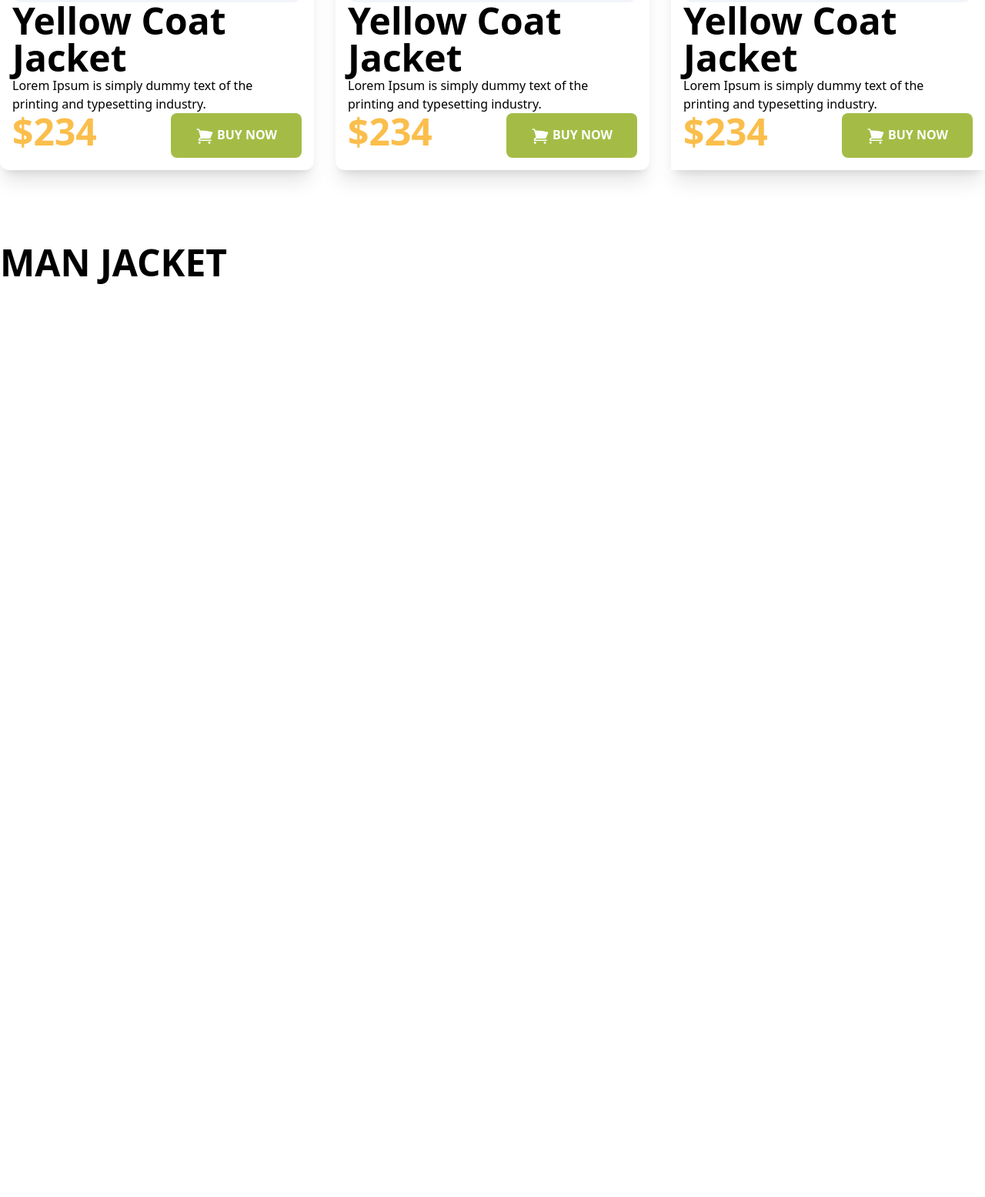
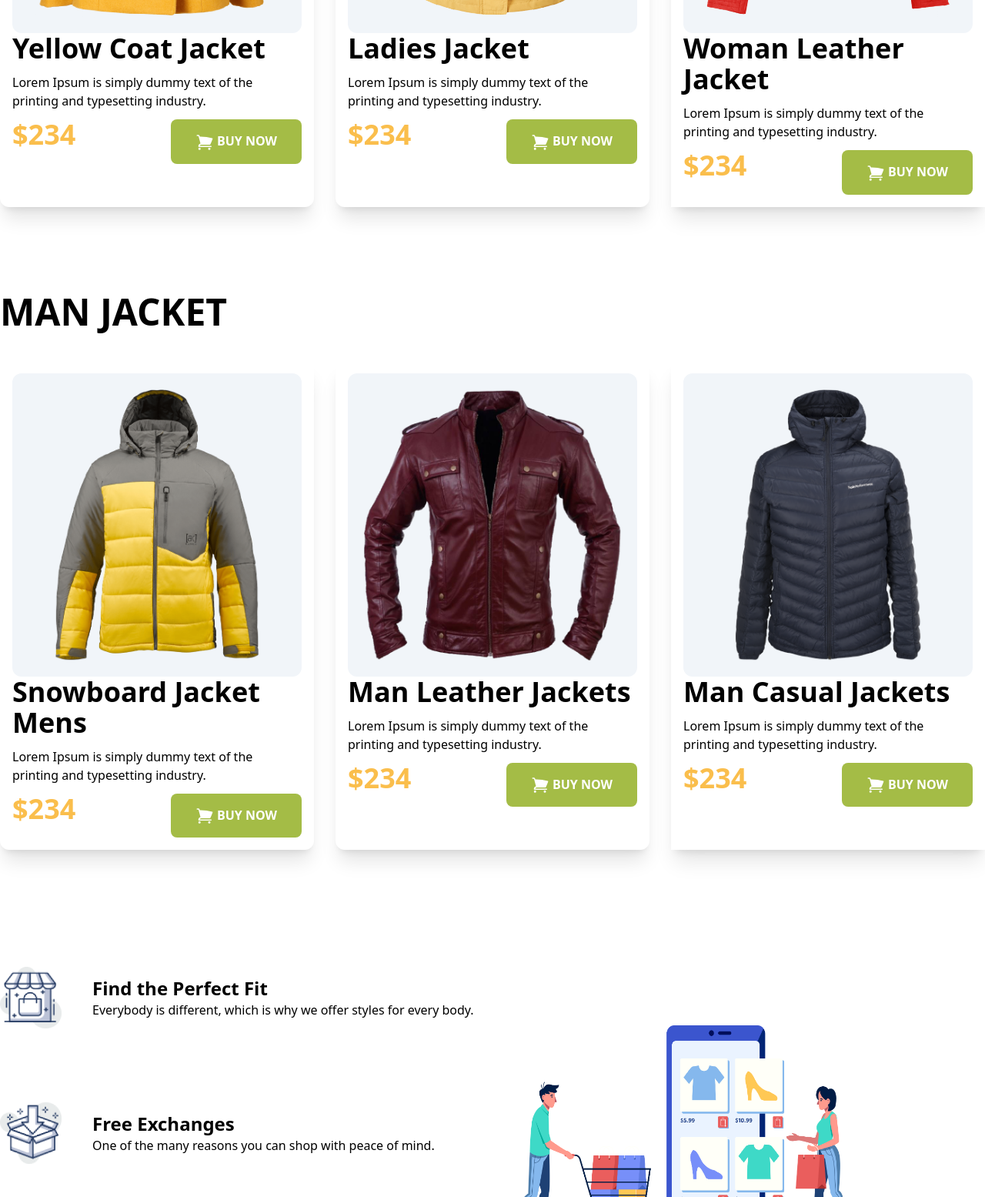
Before and after one commit to hasanulbanna85/penguin-fashion, a plain HTML site: page index.html in a window 1280 px wide. Shown: the part 1175-2730 px from the top of the page at 77% size. Before the commit the page ends 1548 px from the top, so only its background shows below. Drawn offline with nearby package versions, Linux system fonts and the light colour scheme.

Commit message:
Find the Perfect Fit finished

```diff
--- a/index.html
+++ b/index.html
@@ -47,19 +47,19 @@
 
     <main class="container mx-auto">
       <!-- Woman Jacket -->
-      <section class="pb-24">
-        <h2 class="text-5xl font-bold uppercase">Woman Jacket</h2>
+      <section class="pb-28">
+        <h2 class="text-5xl font-bold uppercase mb-10">Woman Jacket</h2>
         <div class="grid md:grid-cols-2 lg:grid-cols-3 gap-7">
           <!-- jacket-1 -->
           <div class="p-4 shadow-xl rounded-xl">
             <div class="bg-slate-100 p-5 rounded-xl">
               <img src="images/jacket-1.png" alt="">
             </div>
-            <h2 class="text-5xl font-semibold">Yellow Coat Jacket </h2>
-            <p>Lorem Ipsum is simply dummy text of the
+            <h2 class="text-4xl font-semibold mb-3">Yellow Coat Jacket </h2>
+            <p class=" mb-3">Lorem Ipsum is simply dummy text of the
               printing and typesetting industry.</p>
             <div class="flex justify-between">
-              <h2 class="text-5xl font-bold text-jacketprice">$234</h2>
+              <h2 class="text-4xl font-bold text-jacketprice">$234</h2>
               <button class="uppercase bg-[#A4BC46] text-white font-semibold py-4 px-8 rounded-lg">
                 <svg xmlns="http://www.w3.org/2000/svg" viewBox="0 0 24 24" fill="currentColor" class="w-6 h-6 inline">
                   <path d="M2.25 2.25a.75.75 0 0 0 0 1.5h1.386c.17 0 .318.114.362.278l2.558 9.592a3.752 3.752 0 0 0-2.806 3.63c0 .414.336.75.75.75h15.75a.75.75 0 0 0 0-1.5H5.378A2.25 2.25 0 0 1 7.5 15h11.218a.75.75 0 0 0 .674-.421 60.358 60.358 0 0 0 2.96-7.228.75.75 0 0 0-.525-.965A60.864 60.864 0 0 0 5.68 4.509l-.232-.867A1.875 1.875 0 0 0 3.636 2.25H2.25ZM3.75 20.25a1.5 1.5 0 1 1 3 0 1.5 1.5 0 0 1-3 0ZM16.5 20.25a1.5 1.5 0 1 1 3 0 1.5 1.5 0 0 1-3 0Z" />
@@ -73,11 +73,11 @@
             <div class="bg-slate-100 p-5 rounded-xl">
               <img src="images/jacket-2.png" alt="">
             </div>
-            <h2 class="text-5xl font-semibold">Yellow Coat Jacket </h2>
-            <p>Lorem Ipsum is simply dummy text of the
+            <h2 class="text-4xl font-semibold mb-3">Ladies Jacket </h2>
+            <p class="mb-3">Lorem Ipsum is simply dummy text of the
               printing and typesetting industry.</p>
             <div class="flex justify-between">
-              <h2 class="text-5xl font-bold text-jacketprice">$234</h2>
+              <h2 class="text-4xl font-bold text-jacketprice">$234</h2>
               <button class="uppercase bg-[#A4BC46] text-white font-semibold py-4 px-8 rounded-lg">
                 <svg xmlns="http://www.w3.org/2000/svg" viewBox="0 0 24 24" fill="currentColor" class="w-6 h-6 inline">
                   <path d="M2.25 2.25a.75.75 0 0 0 0 1.5h1.386c.17 0 .318.114.362.278l2.558 9.592a3.752 3.752 0 0 0-2.806 3.63c0 .414.336.75.75.75h15.75a.75.75 0 0 0 0-1.5H5.378A2.25 2.25 0 0 1 7.5 15h11.218a.75.75 0 0 0 .674-.421 60.358 60.358 0 0 0 2.96-7.228.75.75 0 0 0-.525-.965A60.864 60.864 0 0 0 5.68 4.509l-.232-.867A1.875 1.875 0 0 0 3.636 2.25H2.25ZM3.75 20.25a1.5 1.5 0 1 1 3 0 1.5 1.5 0 0 1-3 0ZM16.5 20.25a1.5 1.5 0 1 1 3 0 1.5 1.5 0 0 1-3 0Z" />
@@ -91,11 +91,11 @@
             <div class="bg-slate-100 p-5 rounded-xl">
               <img src="images/jacket-3.png" alt="">
             </div>
-            <h2 class="text-5xl font-semibold">Yellow Coat Jacket </h2>
-            <p>Lorem Ipsum is simply dummy text of the
+            <h2 class="text-4xl font-semibold mb-3">Woman Leather Jacket </h2>
+            <p class="mb-3">Lorem Ipsum is simply dummy text of the
               printing and typesetting industry.</p>
             <div class="flex justify-between">
-              <h2 class="text-5xl font-bold text-jacketprice">$234</h2>
+              <h2 class="text-4xl font-bold text-jacketprice">$234</h2>
               <button class="uppercase bg-[#A4BC46] text-white font-semibold py-4 px-8 rounded-lg">
                 <svg xmlns="http://www.w3.org/2000/svg" viewBox="0 0 24 24" fill="currentColor" class="w-6 h-6 inline">
                   <path d="M2.25 2.25a.75.75 0 0 0 0 1.5h1.386c.17 0 .318.114.362.278l2.558 9.592a3.752 3.752 0 0 0-2.806 3.63c0 .414.336.75.75.75h15.75a.75.75 0 0 0 0-1.5H5.378A2.25 2.25 0 0 1 7.5 15h11.218a.75.75 0 0 0 .674-.421 60.358 60.358 0 0 0 2.96-7.228.75.75 0 0 0-.525-.965A60.864 60.864 0 0 0 5.68 4.509l-.232-.867A1.875 1.875 0 0 0 3.636 2.25H2.25ZM3.75 20.25a1.5 1.5 0 1 1 3 0 1.5 1.5 0 0 1-3 0ZM16.5 20.25a1.5 1.5 0 1 1 3 0 1.5 1.5 0 0 1-3 0Z" />
@@ -108,9 +108,109 @@
       </section>
 
       <!-- Man Jacket -->
+      <section class="pb-28">
+        <h2 class="text-5xl font-bold uppercase mb-10">Man Jacket</h2>
+        <div class="grid md:grid-cols-2 lg:grid-cols-3 gap-7">
+          <!-- jacket-1 -->
+          <div class="p-4 shadow-xl rounded-xl">
+            <div class="bg-slate-100 p-5 rounded-xl">
+              <img src="images/jacket-4.png" alt="">
+            </div>
+            <h2 class="text-4xl font-semibold mb-3">Snowboard Jacket Mens</h2>
+            <p class="mb-3">Lorem Ipsum is simply dummy text of the
+              printing and typesetting industry.</p>
+            <div class="flex justify-between">
+              <h2 class="text-4xl font-bold text-jacketprice">$234</h2>
+              <button class="uppercase bg-[#A4BC46] text-white font-semibold py-4 px-8 rounded-lg">
+                <svg xmlns="http://www.w3.org/2000/svg" viewBox="0 0 24 24" fill="currentColor" class="w-6 h-6 inline">
+                  <path d="M2.25 2.25a.75.75 0 0 0 0 1.5h1.386c.17 0 .318.114.362.278l2.558 9.592a3.752 3.752 0 0 0-2.806 3.63c0 .414.336.75.75.75h15.75a.75.75 0 0 0 0-1.5H5.378A2.25 2.25 0 0 1 7.5 15h11.218a.75.75 0 0 0 .674-.421 60.358 60.358 0 0 0 2.96-7.228.75.75 0 0 0-.525-.965A60.864 60.864 0 0 0 5.68 4.509l-.232-.867A1.875 1.875 0 0 0 3.636 2.25H2.25ZM3.75 20.25a1.5 1.5 0 1 1 3 0 1.5 1.5 0 0 1-3 0ZM16.5 20.25a1.5 1.5 0 1 1 3 0 1.5 1.5 0 0 1-3 0Z" />
+                </svg>
+                buy now
+              </button>
+            </div>
+          </div>
+          <!-- jacket-2 -->
+          <div class="p-4 shadow-xl rounded-xl">
+            <div class="bg-slate-100 p-5 rounded-xl">
+              <img src="images/jacket-5.png" alt="">
+            </div>
+            <h2 class="text-4xl font-semibold mb-3">Man Leather Jackets</h2>
+            <p class="mb-3">Lorem Ipsum is simply dummy text of the
+              printing and typesetting industry.</p>
+            <div class="flex justify-between">
+              <h2 class="text-4xl font-bold text-jacketprice">$234</h2>
+              <button class="uppercase bg-[#A4BC46] text-white font-semibold py-4 px-8 rounded-lg">
+                <svg xmlns="http://www.w3.org/2000/svg" viewBox="0 0 24 24" fill="currentColor" class="w-6 h-6 inline">
+                  <path d="M2.25 2.25a.75.75 0 0 0 0 1.5h1.386c.17 0 .318.114.362.278l2.558 9.592a3.752 3.752 0 0 0-2.806 3.63c0 .414.336.75.75.75h15.75a.75.75 0 0 0 0-1.5H5.378A2.25 2.25 0 0 1 7.5 15h11.218a.75.75 0 0 0 .674-.421 60.358 60.358 0 0 0 2.96-7.228.75.75 0 0 0-.525-.965A60.864 60.864 0 0 0 5.68 4.509l-.232-.867A1.875 1.875 0 0 0 3.636 2.25H2.25ZM3.75 20.25a1.5 1.5 0 1 1 3 0 1.5 1.5 0 0 1-3 0ZM16.5 20.25a1.5 1.5 0 1 1 3 0 1.5 1.5 0 0 1-3 0Z" />
+                </svg>
+                buy now
+              </button>
+            </div>
+          </div>
+          <!-- jacket-3 -->
+          <div class="p-4 shadow-xl rounded-lx">
+            <div class="bg-slate-100 p-5 rounded-xl">
+              <img src="images/jacket-6.png" alt="">
+            </div>
+            <h2 class="text-4xl font-semibold mb-3">Man Casual Jackets</h2>
+            <p class="mb-3">Lorem Ipsum is simply dummy text of the
+              printing and typesetting industry.</p>
+            <div class="flex justify-between">
+              <h2 class="text-4xl font-bold text-jacketprice">$234</h2>
+              <button class="uppercase bg-[#A4BC46] text-white font-semibold py-4 px-8 rounded-lg">
+                <svg xmlns="http://www.w3.org/2000/svg" viewBox="0 0 24 24" fill="currentColor" class="w-6 h-6 inline">
+                  <path d="M2.25 2.25a.75.75 0 0 0 0 1.5h1.386c.17 0 .318.114.362.278l2.558 9.592a3.752 3.752 0 0 0-2.806 3.63c0 .414.336.75.75.75h15.75a.75.75 0 0 0 0-1.5H5.378A2.25 2.25 0 0 1 7.5 15h11.218a.75.75 0 0 0 .674-.421 60.358 60.358 0 0 0 2.96-7.228.75.75 0 0 0-.525-.965A60.864 60.864 0 0 0 5.68 4.509l-.232-.867A1.875 1.875 0 0 0 3.636 2.25H2.25ZM3.75 20.25a1.5 1.5 0 1 1 3 0 1.5 1.5 0 0 1-3 0ZM16.5 20.25a1.5 1.5 0 1 1 3 0 1.5 1.5 0 0 1-3 0Z" />
+                </svg>
+                buy now
+              </button>
+            </div>
+          </div>
+        </div>
+      </section>
+
+      <!-- Find the Perfect Fit section -->
       <section>
-        <h2 class="text-5xl font-bold uppercase">Man Jacket</h2>
+        <div class="grid sm:grid-cols-2 gap-4 items-center">
+
+          <!-- Find the Perfect Fit -->
+          <div class="h-40 flex space-x-10 items-center">
+            <img class="w-20 h-20" src="images/icons/house.png" alt="">
+            <div>
+              <h4 class="text-2xl font-semibold">Find the Perfect Fit</h4>
+              <p>Everybody is different, which is why we
+                offer styles for every body.</p>
+            </div>
+          </div>
+
+
+          <div class="row-span-3">
+            <img class="w-3/4" src="images/shopping.png" alt="">
+          </div>
+
+          <!-- Free Exchanges -->
+          <div class="h-40 flex space-x-10 items-center">
+            <img class="w-20 h-20" src="images/icons/box.png" alt="">
+            <div>
+              <h4 class="text-2xl font-semibold">Free Exchanges</h4>
+              <p>One of the many reasons you can shop
+                with peace of mind.</p>
+            </div>
+          </div>
+
+          <!-- Contact Our Seller -->
+          <div class="h-40 flex space-x-10 items-center">
+            <img class="w-20 h-20" src="images/icons/question.png" alt="">
+            <div>
+              <h4 class="text-2xl font-semibold">Contact Our Seller</h4>
+              <p>They are here to help you. That's quite
+                literally what we pay them for.</p>
+            </div>
+          </div>
+        </div>
       </section>
     </main>
+
+    <footer class="mt-28">
+    </footer>
 </body>
 </html>
```
Also changed, not shown: images/icons/bg1.png (renamed from icons/bg1.png), images/icons/bg2.png (renamed from icons/bg2.png), images/icons/bg3.png (renamed from icons/bg3.png), images/icons/box.png (renamed from icons/box.png), images/icons/house.png (renamed from icons/house.png), images/icons/logo.png (renamed from icons/logo.png), images/icons/question.png (renamed from icons/question.png), images/icons/shopping-cart 1.png (renamed from icons/shopping-cart 1.png).
